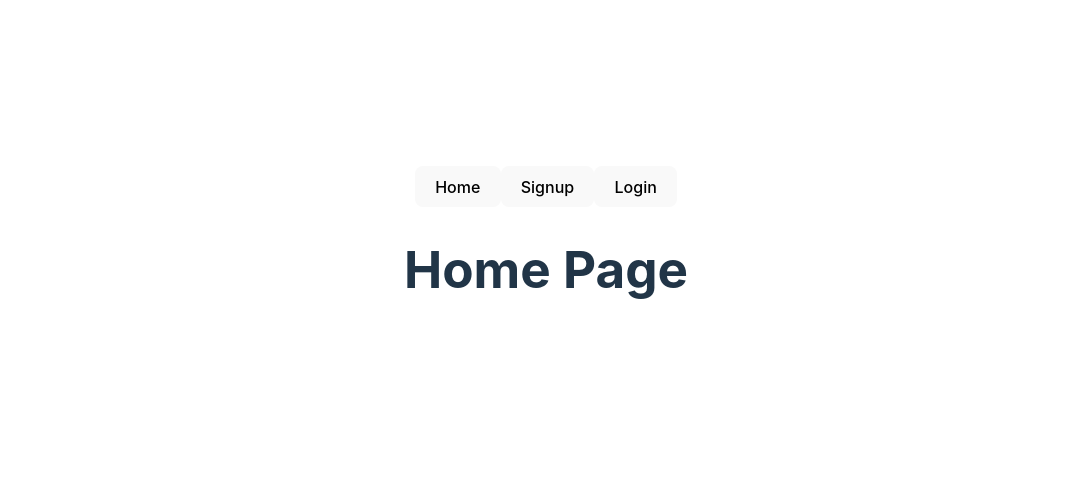
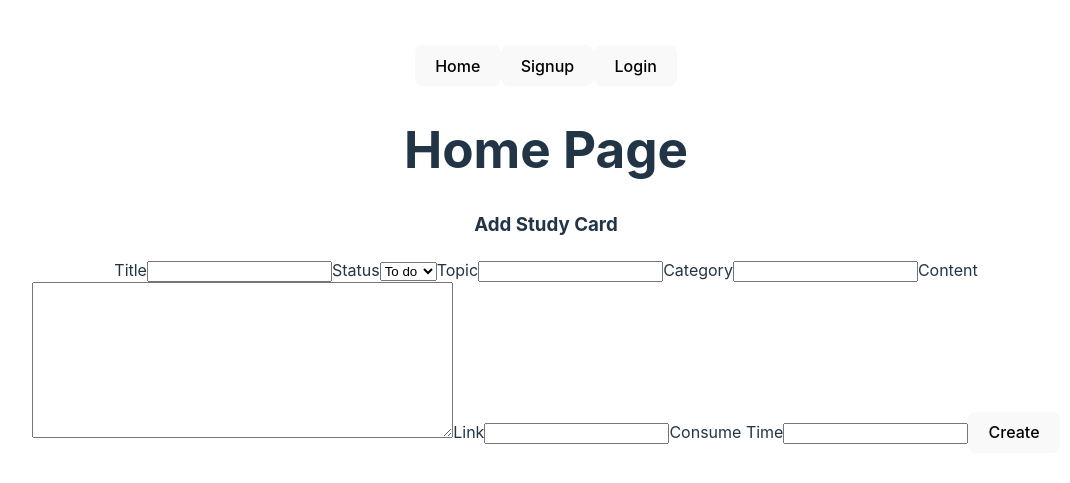
Before and after one commit to Testing-app-proseminar/react-testing-api, a React (Vite) app: page / in a window 1280 px wide. Shown: the part 151-634 px from the top of the page, without its empty margins (94-1164 px from the left). Built offline with nearby package versions, Linux system fonts and the light colour scheme.

Commit message:
Render Add card componen from Hompage instead of AddCard

```diff
--- a/src/pages/CardsPage.jsx
+++ b/src/pages/CardsPage.jsx
@@ -1,7 +1,6 @@
 import axios from "axios";
 import { useEffect, useState } from "react";
 import { Link } from "react-router-dom";
-import AddCard from "../components/AddCard";
 
 function CardsPage() {
   const [cards, setCards] = useState([]);
@@ -23,7 +22,7 @@ function CardsPage() {
   return (
     <div className="CardsPage">
 
-      <AddCard/>
+
 
       {cards.map((card) => {
         return (
--- a/src/pages/HomePage.jsx
+++ b/src/pages/HomePage.jsx
@@ -4,6 +4,8 @@ function HomePage() {
     return (
       <div>
         <h1>Home Page</h1>
+
+        <AddCard/>
       </div>
     );
   }
```
